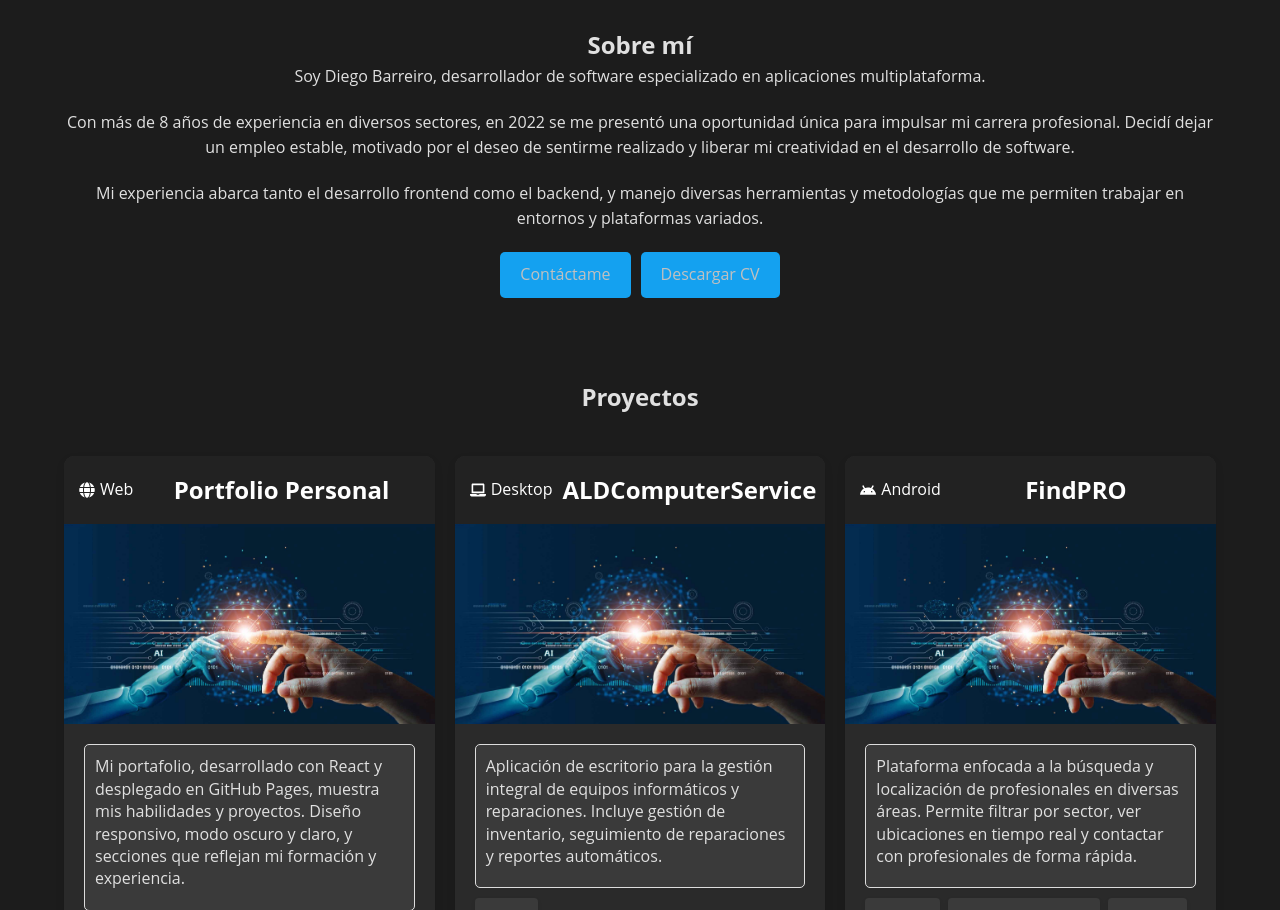
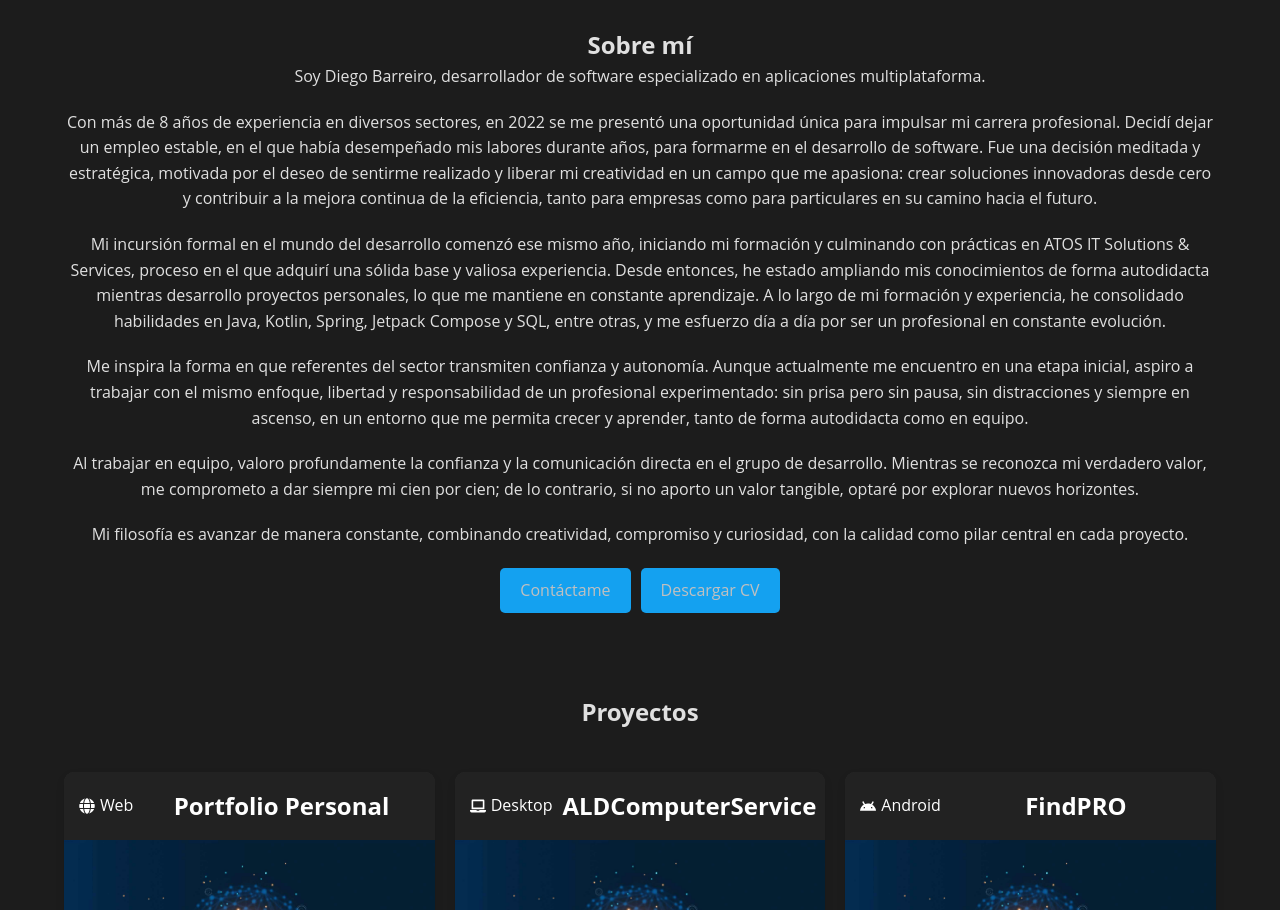
Before and after one commit to Dieg0bl/mi-portfolio, a React (Create React App) app: page / in a window 1280 px wide. Shown: the part 1242-2152 px from the top of the page. Built offline with nearby package versions, Linux system fonts and the light colour scheme.

Commit message:
Actualizar sobre mi

```diff
--- a/src/App.js
+++ b/src/App.js
@@ -214,10 +214,19 @@ const About = () => (
         Soy Diego Barreiro, desarrollador de software especializado en aplicaciones multiplataforma.
       </p>
       <p>
-        Con más de 8 años de experiencia en diversos sectores, en 2022 se me presentó una oportunidad única para impulsar mi carrera profesional. Decidí dejar un empleo estable, motivado por el deseo de sentirme realizado y liberar mi creatividad en el desarrollo de software.
+        Con más de 8 años de experiencia en diversos sectores, en 2022 se me presentó una oportunidad única para impulsar mi carrera profesional. Decidí dejar un empleo estable, en el que había desempeñado mis labores durante años, para formarme en el desarrollo de software. Fue una decisión meditada y estratégica, motivada por el deseo de sentirme realizado y liberar mi creatividad en un campo que me apasiona: crear soluciones innovadoras desde cero y contribuir a la mejora continua de la eficiencia, tanto para empresas como para particulares en su camino hacia el futuro.
       </p>
       <p>
-        Mi experiencia abarca tanto el desarrollo frontend como el backend, y manejo diversas herramientas y metodologías que me permiten trabajar en entornos y plataformas variados.
+        Mi incursión formal en el mundo del desarrollo comenzó ese mismo año, iniciando mi formación y culminando con prácticas en ATOS IT Solutions & Services, proceso en el que adquirí una sólida base y valiosa experiencia. Desde entonces, he estado ampliando mis conocimientos de forma autodidacta mientras desarrollo proyectos personales, lo que me mantiene en constante aprendizaje. A lo largo de mi formación y experiencia, he consolidado habilidades en Java, Kotlin, Spring, Jetpack Compose y SQL, entre otras, y me esfuerzo día a día por ser un profesional en constante evolución.
+      </p>
+      <p>
+        Me inspira la forma en que referentes del sector transmiten confianza y autonomía. Aunque actualmente me encuentro en una etapa inicial, aspiro a trabajar con el mismo enfoque, libertad y responsabilidad de un profesional experimentado: sin prisa pero sin pausa, sin distracciones y siempre en ascenso, en un entorno que me permita crecer y aprender, tanto de forma autodidacta como en equipo.
+      </p>
+      <p>
+        Al trabajar en equipo, valoro profundamente la confianza y la comunicación directa en el grupo de desarrollo. Mientras se reconozca mi verdadero valor, me comprometo a dar siempre mi cien por cien; de lo contrario, si no aporto un valor tangible, optaré por explorar nuevos horizontes.
+      </p>
+      <p>
+        Mi filosofía es avanzar de manera constante, combinando creatividad, compromiso y curiosidad, con la calidad como pilar central en cada proyecto.
       </p>
       <div className="button-group">
         <a href="#contact" className="btn">Contáctame</a>
@@ -226,6 +235,7 @@ const About = () => (
     </div>
   </section>
 );
+
 
 //
 // --- Componente Skills ---
```
